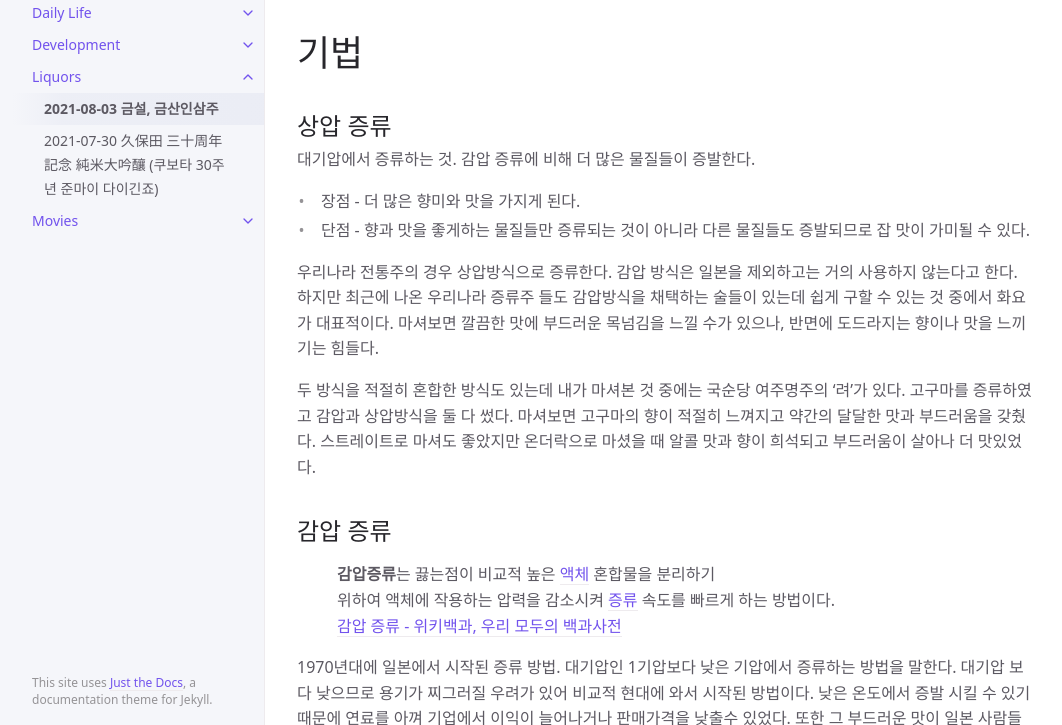
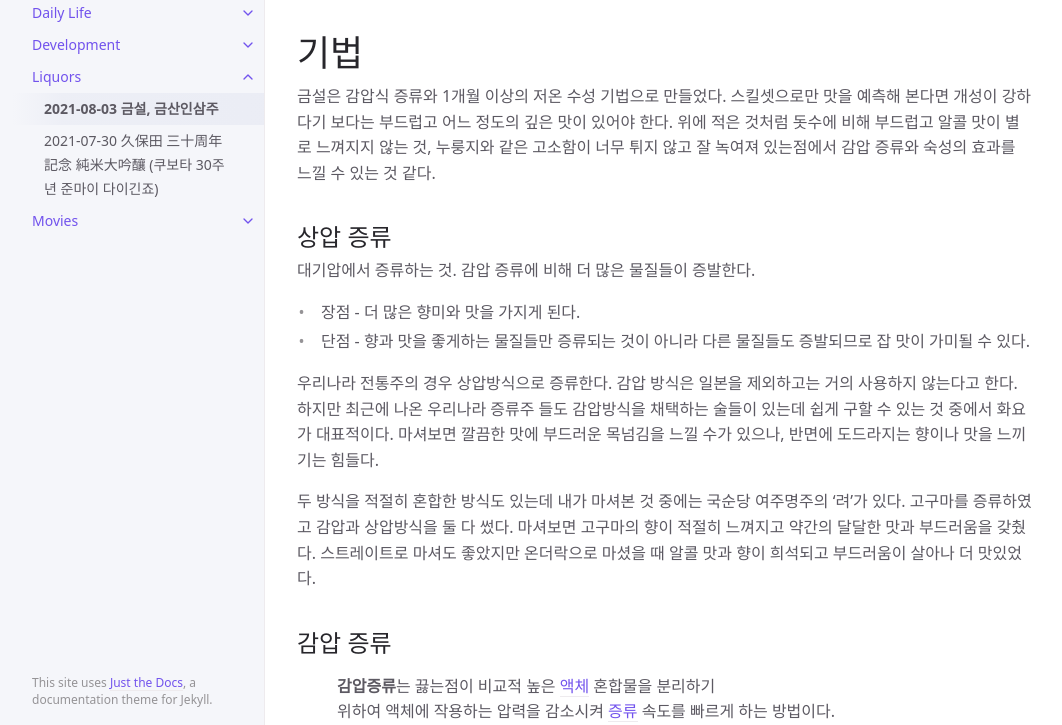
Before and after one commit to SEONGTAEK01/SEONGTAEK01.github.io, a Jekyll site: the page built from docs/liquors/2021-08-03.md, in a window 1280 px wide and 900 px high, scrolled down 1918 px, cut to the strip 175-900 px from the top of the window. Shown: the whole strip, without its empty margins (107-1169 px from the left). Built offline with Jekyll 4.4.1, drawn with Linux system fonts in a browser that asks for light colours.

Commit message:
Update geumseol

```diff
--- a/docs/liquors/2021-08-03.md
+++ b/docs/liquors/2021-08-03.md
@@ -37,6 +37,8 @@ nav_order: 1
 ![3](3.png)
 
 # 기법
+금설은 감압식 증류와 1개월 이상의 저온 수성 기법으로 만들었다. 스킬셋으로만 맛을 예측해 본다면 개성이 강하다기 보다는 부드럽고 어느 정도의 깊은 맛이 있어야 한다. 위에 적은 것처럼 돗수에 비해 부드럽고 알콜 맛이 별로 느껴지지 않는 것, 누룽지와 같은 고소함이 너무 튀지 않고 잘 녹여져 있는점에서 감압 증류와 숙성의 효과를 느낄 수 있는 것 같다.
+
 ## 상압 증류
 대기압에서 증류하는 것. 감압 증류에 비해 더 많은 물질들이 증발한다.
 - 장점 - 더 많은 향미와 맛을 가지게 된다.
```
